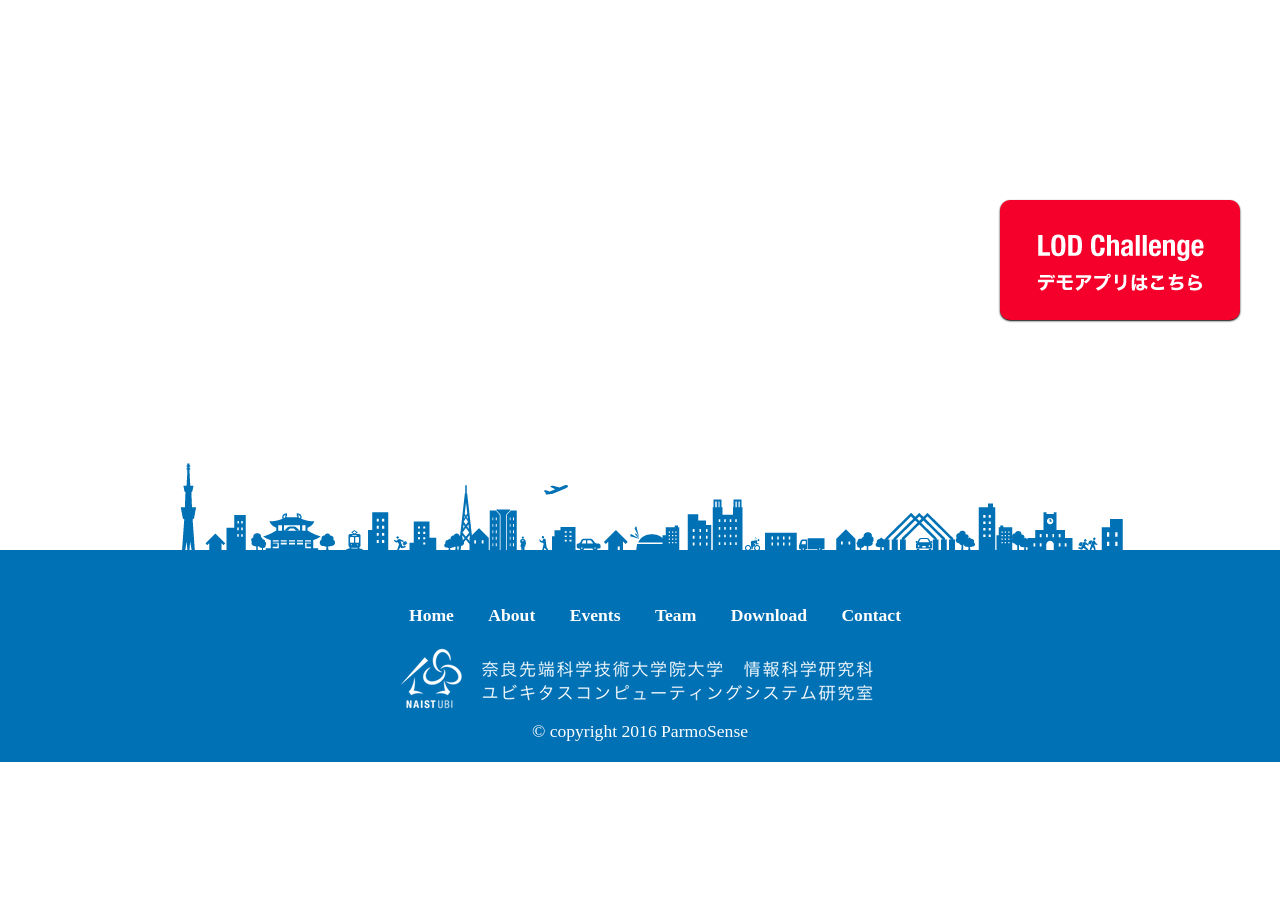
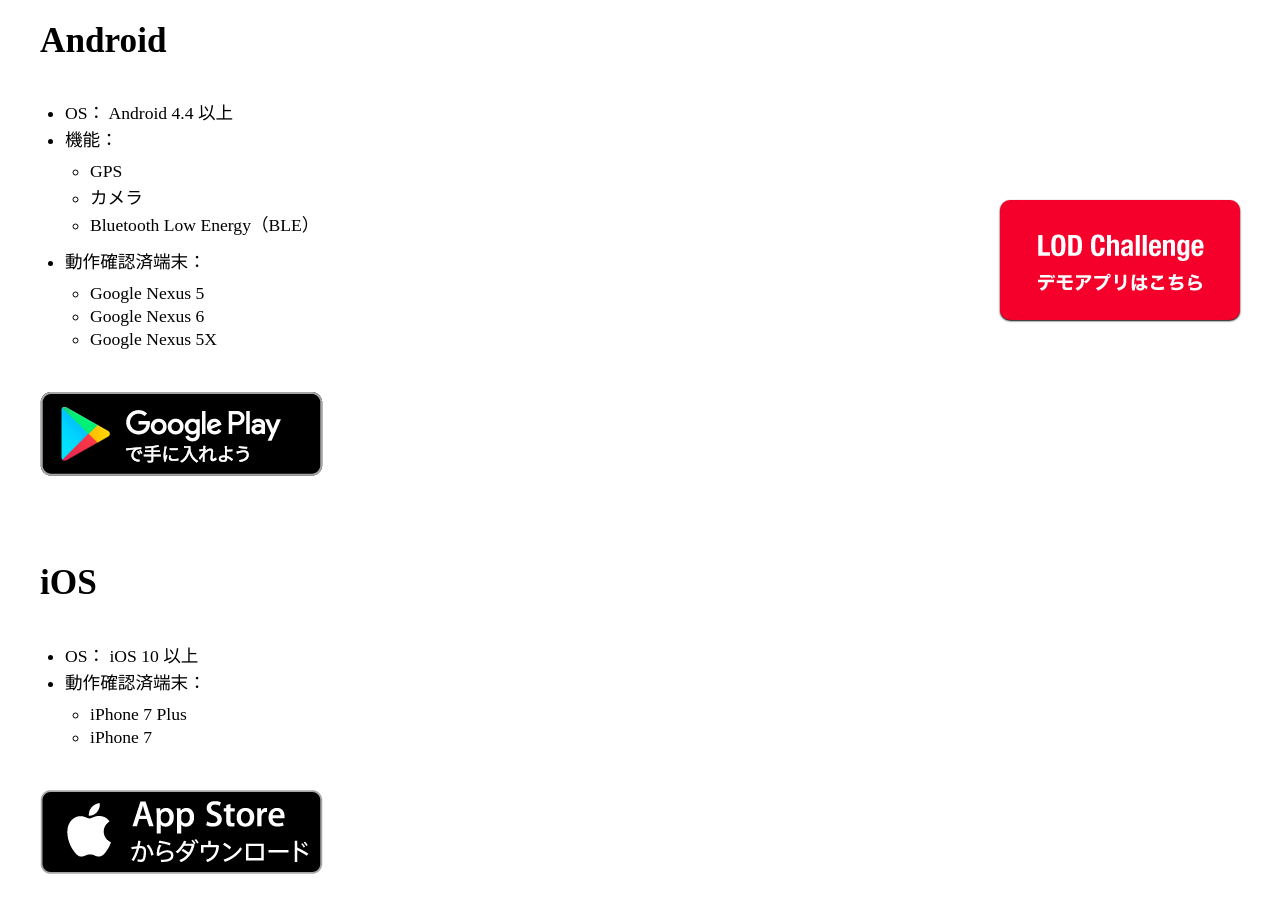
Before and after one commit to ubi-naist/ParmoSense, a website: page source/html/download/index.ejs in a window 1280 px wide. Shown: the part 440-1352 px from the top of the page. Before the commit the page ends 1202 px from the top, so only its background shows below. Drawn offline with nearby package versions, Linux system fonts and the light colour scheme; files that its build step writes are made by us from their sources; files whose address does not match are found by name.

Commit message:
ダウンロードページ作成

```diff
--- a/source/html/download/index.ejs
+++ b/source/html/download/index.ejs
@@ -3,7 +3,7 @@
 <%- include('../template/lodc') -%>
 
 <div class="main">
-  <div class="contents">
+  <div class="contents download">
     <section class="content sub-page-top-visual">
       <div class="content-wrap">
         <h1>Download<span>ダウンロード</span></h1>
@@ -11,6 +11,36 @@
     </section>
     <section class="content">
       <div class="content-wrap">
+        <h1>Android</h1>
+        <ul class="requirement">
+          <li>OS： Android 4.4 以上</li>
+          <li>機能：
+            <ul>
+              <li>GPS</li>
+              <li>カメラ</li>
+              <li>Bluetooth Low Energy（BLE）</li>
+            </ul>
+          </li>
+          <li>動作確認済端末：
+            <ul>
+              <li>Google Nexus 5</li>
+              <li>Google Nexus 6</li>
+              <li>Google Nexus 5X</li>
+            </ul>
+          </li>
+        </ul>
+        <a href="https://play.google.com/store/apps/details?id=jp.naist.ubi_lab.parmo_sense" class="download-link"><img src="../img/badge_googleplay.png" alt="ParmoSense Android"></a>
+        <h1>iOS</h1>
+        <ul class="requirement">
+          <li>OS： iOS 10 以上</li>
+          <li>動作確認済端末：
+            <ul>
+              <li>iPhone 7 Plus</li>
+              <li>iPhone 7</li>
+            </ul>
+          </li>
+        </ul>
+        <a href="https://itunes.apple.com/jp/app/parmosense/id1184713498" class="download-link"><img src="../img/badge_appstore.png" alt="ParmoSense iOS"></a>
       </div>
     </section>
   </div>
--- a/source/sass/style.scss
+++ b/source/sass/style.scss
@@ -184,7 +184,11 @@
         list-style: disc;
         padding: 10px 0;
         li {
-          margin: 0 0 0 25px;
+          margin: 2px 0 2px 25px;
+          ul {
+            list-style: circle;
+            padding: 8px 0;
+          }
         }
         &.member {
           list-style: none;
@@ -361,22 +365,31 @@
     &.team {
       section.content {
         p.bio {
-          font-size: 0.9em!important;
-          line-height: 1.6em!important;
+          font-size: 0.9em;
+          line-height: 1.6em;
         }
         ul.member {
           margin: 30px 0 0;
         }
         ul.work li {
-          min-height: auto!important;
+          min-height: auto;
           list-style: none;
           float: left;
           padding: 5px 10px;
-          margin: 0 10px 0 0!important;
+          margin: 0 10px 0 0;
           color: #0093eb;
           border: 1px solid #0093eb;
           border-radius: 3px;
         }
+      }
+    }
+    &.download {
+      ul.requirement {
+        margin: 0 0 20px;
+      }
+      a.download-link {
+        display: block;
+        margin: 0 0 80px;
       }
     }
   }
```
Also changed, not shown: docs/css/style.css, docs/download/index.html.
